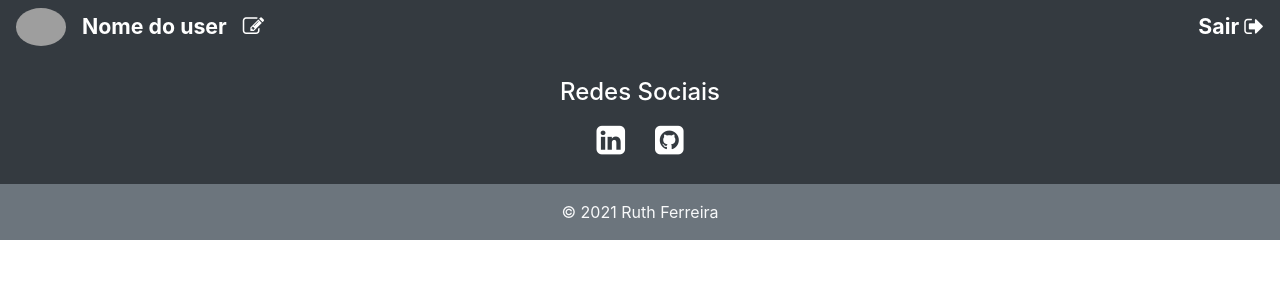
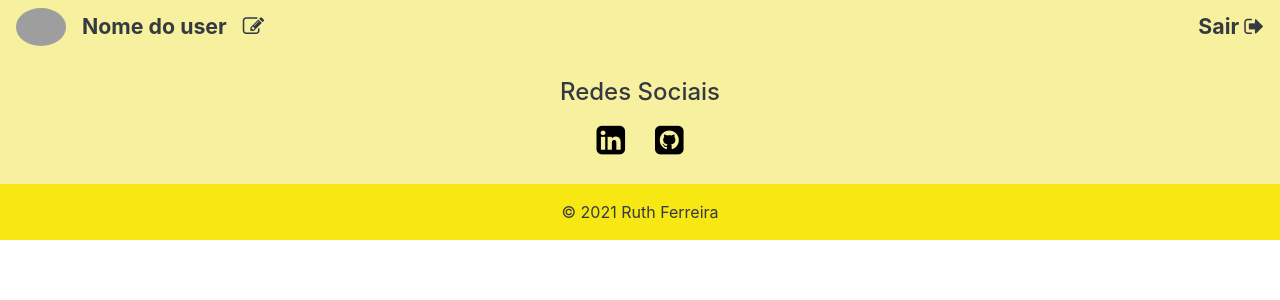
Before and after one commit to ruthfs/blog-pessoal-frontend, an Angular app in the folder blogPessoal/: page / in a window 1280 px wide. Shown: the top 300 px of the page. Built offline with nearby package versions, Linux system fonts and the light colour scheme; grey boxes are pictures that could not be loaded.

Commit message:
mudança de cores no menu e rodapé

```diff
--- a/blogPessoal/src/app/menu/menu.component.html
+++ b/blogPessoal/src/app/menu/menu.component.html
@@ -1,4 +1,4 @@
-<nav class="navbar navbar-expand-lg navbar-light bg-dark">
+<nav class="navbar navbar-expand-lg navbar-light bg-faded" style="background-color: #f7f19f;">
     <button class="navbar-toggler" type="button" data-toggle="collapse" data-target="#conteudoNavbarSuportado" aria-controls="conteudoNavbarSuportado" aria-expanded="false" aria-label="Alterna navegação">
       <span class="navbar-toggler-icon"></span>
     </button>
@@ -9,17 +9,17 @@
             <img src="https://media-exp1.licdn.com/dms/image/C5603AQHqiZ6K4xHiuQ/profile-displayphoto-shrink_800_800/0/1617742982295?e=1627516800&v=beta&t=nyTit5FdxU5xY25Jz6vW0cPCOdsoZM4Drpos3rodn4w" alt="imagem do user" width="50px" height="50px" class="img-fluid rounded-circle">
         </li>
         <li class="nav-item pl-3">
-            <p class="m-0 font-weight-bold text-white fs-16">Nome do user</p>
+            <p class="m-0 font-weight-bold text-dark fs-16">Nome do user</p>
         </li>
         <li class="nav-item pl-3">
             <a href="">
-               <p class="text-white fs-16 m-0"><i class="fa fa-pencil-square-o" aria-hidden="true"></i> </p>
+               <p class="text-dark fs-16 m-0"><i class="fa fa-pencil-square-o" aria-hidden="true"></i> </p>
             </a>
         </li>
       </ul>
 
     <ul class="navbar-nav ml-auto d-flex align-items-center">
-        <a class="m-0 font-weight-bold text-white fs-16">Sair <i class="fa fa-sign-out" aria-hidden="true"></i></a>
+        <a class="m-0 font-weight-bold text-dark fs-16">Sair <i class="fa fa-sign-out" aria-hidden="true"></i></a>
     </ul>
     </div>
   </nav>
--- a/blogPessoal/src/app/rodape/rodape.component.css
+++ b/blogPessoal/src/app/rodape/rodape.component.css
@@ -11,7 +11,7 @@ ul.s-network li {
 
 .fa {
     font-size: 25pt;
-    color: white;
+    color: rgb(0, 0, 0);
     padding: 10px;
 }
 
--- a/blogPessoal/src/app/rodape/rodape.component.html
+++ b/blogPessoal/src/app/rodape/rodape.component.html
@@ -1,8 +1,8 @@
-<footer class="page-footer font-small bg-dark pt-4">
+<footer class="page-footer font-small bg-faded pt-4" style="background-color: #f7f19f;">
     <div class="container">
         <div class="row">
             <div class="col-md-12 d-flex justify-content-center">
-                <h4 class="text-white">Redes Sociais</h4>
+                <h4 class="text-dark">Redes Sociais</h4>
             </div>
         </div>
 
@@ -26,8 +26,8 @@
         </div>
     </div>
 
-    <div class="footer-copyright bg-secondary text-center py-3">
-        <span class="text-light"> &copy; 2021 Ruth Ferreira </span>
+    <div class="footer-copyright bg-faded text-center py-3" style="background-color:#f7e712;">
+        <span class="text-dark"> &copy; 2021 Ruth Ferreira </span>
     </div>
 
 </footer>
```
